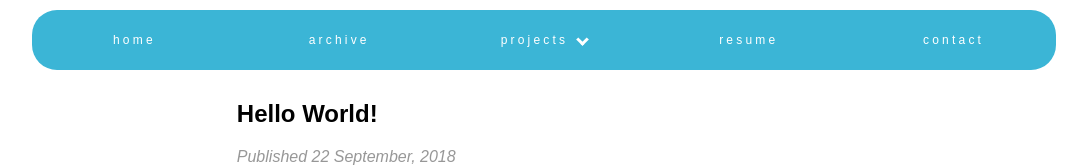
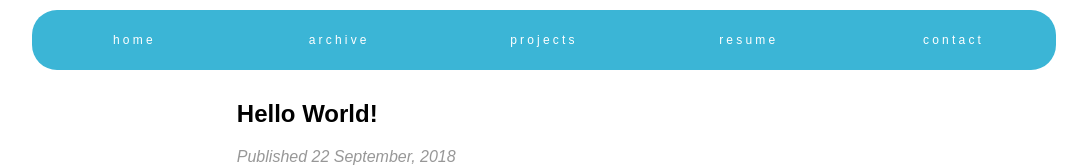
Before and after one commit to marcphilippebeaujean-abertay/ReactProjects, a React (Create React App) app in the folder blog-frontend/: page / in a window 1280 px wide. Shown: the top 167 px of the page, without its empty margins (96-1183 px from the left). Built offline with nearby package versions, Linux system fonts and the light colour scheme.

Commit message:
removed arrows from dropdown elements

```diff
--- a/blog-frontend/src/components/navBar.jsx
+++ b/blog-frontend/src/components/navBar.jsx
@@ -16,10 +16,7 @@ class NavBar extends Component {
           className="nav-element nav-element-main dropdown-container"
           id="projects-dropdown-container"
         >
-          <p>
-            projects
-            <i className="arrow arrow-down" id="projects-arrow" />
-          </p>
+          <p>projects</p>
           <NavDropdown />
         </div>
         <div className="nav-element nav-element-main">
--- a/blog-frontend/src/components/navDropdown.jsx
+++ b/blog-frontend/src/components/navDropdown.jsx
@@ -10,17 +10,11 @@ class NavDropDown extends Component {
           className="nav-element project-dropdown-element"
           id="games-dropdown-div"
         >
-          <p>
-            games
-            <i className="arrow arrow-right" id="games-arrow" />
-          </p>
+          <p>games</p>
         </div>
         <NavGamesDropdown />
         <div className="nav-element project-dropdown-element">
-          <p>
-            web
-            <i className="arrow arrow-right" />
-          </p>
+          <p>web</p>
         </div>
         <div className="nav-element project-dropdown-element">
           <p>software</p>
--- a/blog-frontend/src/css/style.css
+++ b/blog-frontend/src/css/style.css
@@ -56,10 +56,13 @@
   border-width: 0 3px 3px 0;
   display: inline-block;
   padding: 3px;
-  margin-left: 10px;
   -webkit-transition: border-color 0.5s;
   /* Safari */
   transition: border-color 0.5s; }
+
+.arrow-margin {
+  position: relative;
+  left: 70%; }
 
 #projects-dropdown-container:hover #projects-arrow {
   border-color: #3bb5d6; }
--- a/blog-frontend/src/scss/_navBar.scss
+++ b/blog-frontend/src/scss/_navBar.scss
@@ -75,9 +75,13 @@ $nr-of-project-dropdowns: 3;
   border-width: 0 3px 3px 0;
   display: inline-block;
   padding: 3px;
-  margin-left: 10px;
   -webkit-transition: border-color $hover-transition-speed; /* Safari */
   transition: border-color $hover-transition-speed;
+}
+
+.arrow-margin {
+  position: relative;
+  left: 70%;
 }
 
 #projects-dropdown-container:hover #projects-arrow {
```
